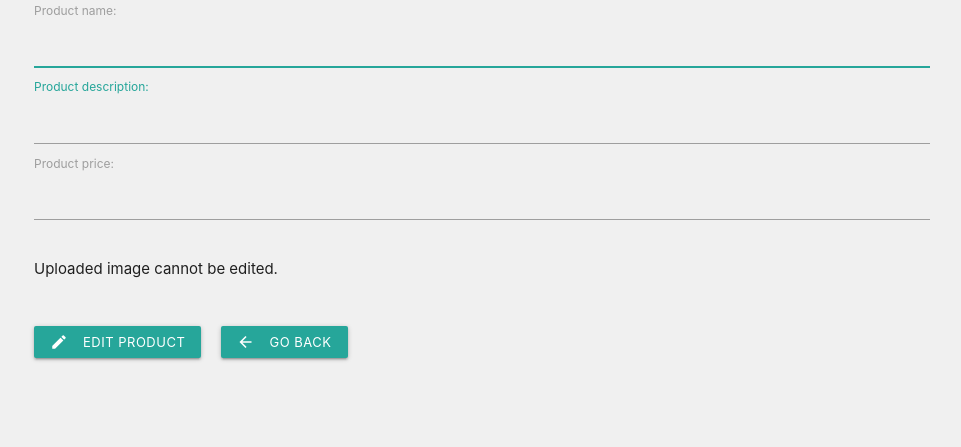
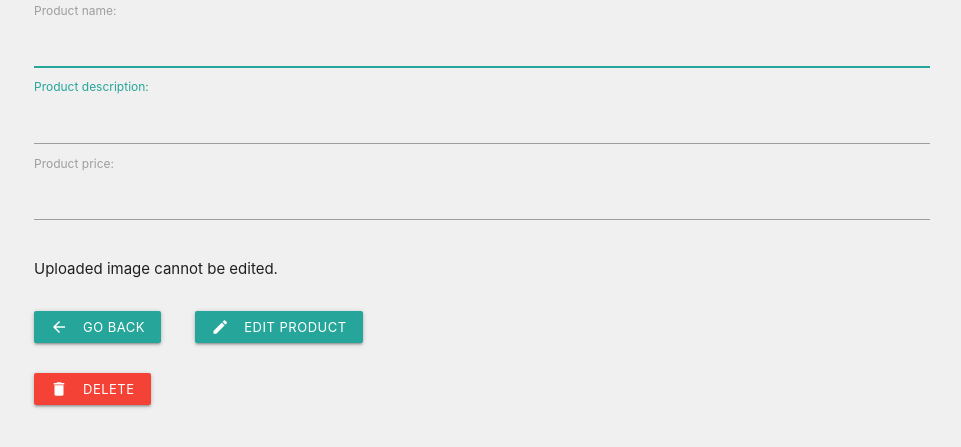
Before and after one commit to faithy80/fsd-project, a Django app: template dashboard/templates/edit_product.html in a window 1280 px wide. Shown: the part 163-610 px from the top of the page, without its empty margins (158-1119 px from the left). Run offline with Django 3.2, Linux system fonts and the light colour scheme; the template is opened without the code that fills it: values that come from a table or form of the project are taken from there, others are empty; some libraries are stand-ins or nearby versions.

Commit message:
Delete button added to the edit product view.

```diff
--- a/dashboard/templates/edit_product.html
+++ b/dashboard/templates/edit_product.html
@@ -16,15 +16,24 @@
         </p>
     </div>
 
-    <button type="submit" class="waves-effect waves-light btn btn-small custom-btn">
+    <a href="{% url 'list_product' %}" class="waves-effect waves-light btn btn-small card-btn">
+        Go back
+        <i class="material-icons left">arrow_back</i>
+    </a>
+
+    <button type="submit" class="waves-effect waves-light btn btn-small card-btn">
         Edit product
         <i class="material-icons left">edit</i>
     </button>
+</form>
 
-    <a href="{% url 'list_product' %}" class="waves-effect waves-light btn btn-small custom-btn">
-        Go back
-        <i class="material-icons left">arrow_back</i>
-    </a>
+<form method="POST" action="{% url 'delete_product' item_id %}">
+    {% csrf_token %}
+
+    <button type="submit" class="waves-effect waves-light btn btn-small card-btn red">
+        Delete
+        <i class="material-icons left">delete</i>
+    </button>
 </form>
 
 {% endblock %}
--- a/dashboard/views.py
+++ b/dashboard/views.py
@@ -244,8 +244,8 @@ def delete_product(request, pk):
     # send feedback
     messages.success(request, "The product was deleted.")
 
-    # redirect to the previous page
-    return redirect(request.META.get('HTTP_REFERER'))
+    # redirect to the list product view
+    return (redirect(reverse('list_product')))
 
 
 @login_required
```
